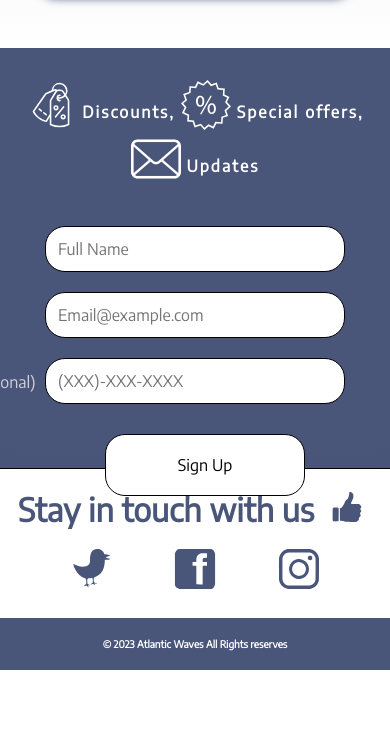
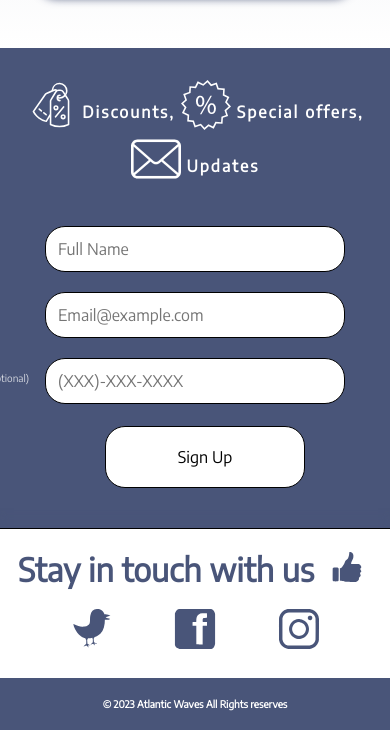
Before and after one commit to MaorOvadya/Landing-Page, a website: page index.html in a window 390 px wide. Shown: the part 3442-4172 px from the top of the page. Before the commit the page ends 4112 px from the top, so only its background shows below. Drawn offline with Linux system fonts and the light colour scheme.

Commit message:
fix mobile

```diff
--- a/sass/_newsLetter.scss
+++ b/sass/_newsLetter.scss
@@ -3,7 +3,7 @@
     .news-letter {
 
         background-color: rgb(73, 85, 121);
-        height: 420px;
+        height: 480px;
 
         h1 {
             letter-spacing: 2px;
@@ -75,8 +75,9 @@
 
                     position: relative;
                     top: -32px;
-                    right: 80px;
+                    right: 60px;
                     color: rgb(255, 255, 255,0.75);
+                    font-size: 10px;
 
                 }
             }
```
Also changed, not shown: css/main.css, 1 other file.
